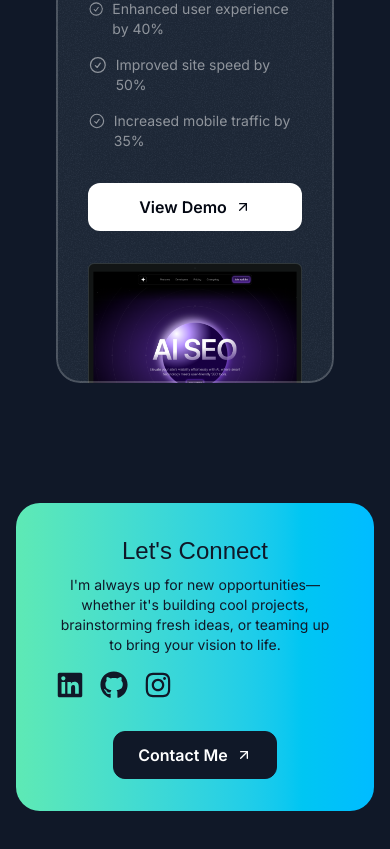
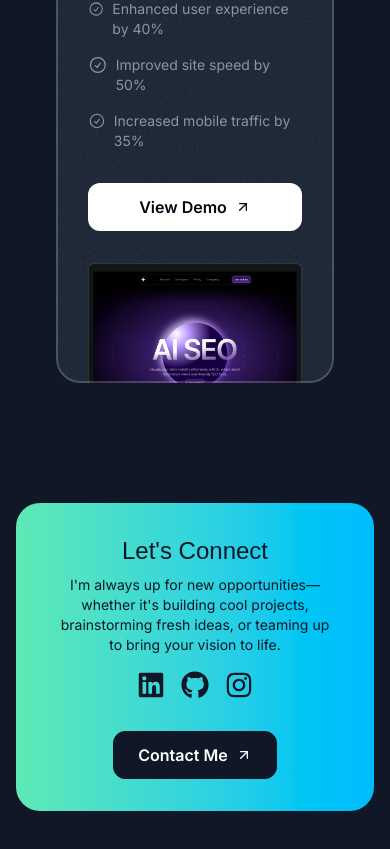
Before and after one commit to alyadyh/alyadyh.github.io, a Next.js app: page / in a window 390 px wide. Shown: the part 4057-4906 px from the top of the page. Built offline with nearby package versions, Linux system fonts and the light colour scheme; a web font is replaced by a local one.

Commit message:
fix: adding mailto and set the icons to center

```diff
--- a/src/sections/Contact.tsx
+++ b/src/sections/Contact.tsx
@@ -14,23 +14,25 @@ export const ContactSection = () => {
                 <h2 className="font-serif text-2xl md:text-3xl">Let&apos;s Connect</h2>
                 <p className="mt-2 md:text-base text-sm">I&apos;m always up for new opportunities&mdash;whether it&apos;s building cool projects, brainstorming fresh ideas, or teaming up to bring your vision to life.</p>
               </div>
-              <div className="flex gap-4">
+              <div className="flex gap-4 justify-center md:justify-start">
                 <a href='https://linkedin.com/in/alya-mardhiyyah/' target="_blank">
                   <FaLinkedin size={28} />
                 </a>
                 <a href='https://github.com/alyadyh/' target="_blank">
                   <FaGithub size={28} />
                 </a>
-                <a href='https:///instagram.com/alyadya_' target="_blank">
+                <a href='https://instagram.com/alyadya_' target="_blank">
                   <FaInstagram size={28} />
                 </a>
               </div>
             </div>
             <div>
-              <button className="text-white bg-gray-900 inline-flex items-center px-6 h-12 rounded-xl gap-2 w-max border border-gray-900">
-                <span className="font-semibold">Contact Me</span>
-                <ArrowUpRight size={16} />
-              </button>
+              <a href="mailto:alya.mdyh@gmail.com?subject=Hello Alya!">
+                <button className="text-white bg-gray-900 inline-flex items-center px-6 h-12 rounded-xl gap-2 w-max border border-gray-900">
+                  <span className="font-semibold">Contact Me</span>
+                  <ArrowUpRight size={16} />
+                </button>
+              </a>
             </div>
           </div>
         </div>
```
